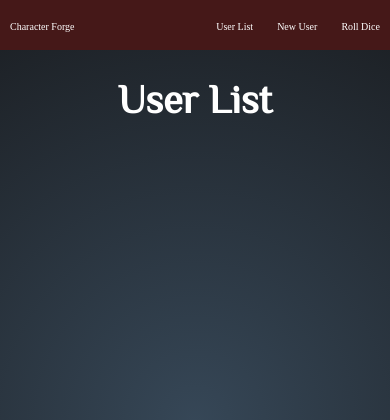
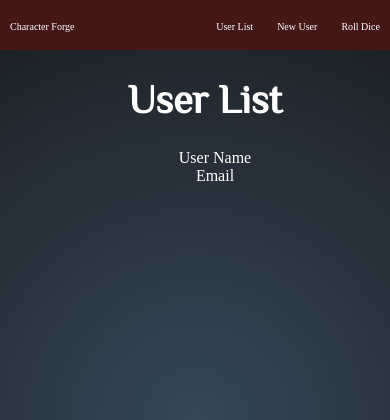
Before and after one commit to cngrubham/Character-Forge, a Django app: page /user/user_index/ in a window 390 px wide. Shown: the top 420 px of the page. Run offline with Django 4.2, Linux system fonts and the light colour scheme; some libraries are stand-ins or nearby versions.

Commit message:
fixed responsive design user_index page

```diff
--- a/main_app/static/css/user_index.css
+++ b/main_app/static/css/user_index.css
@@ -1,12 +1,34 @@
 .user-page-container {
     padding-top: 50px;
     text-align: center;
+    display: flex;
+    flex-direction: column;
+    align-items: center;
+    justify-content: center;
+    text-align: center;
+    width: 100%;
 }
 
 .user-page-container h1 {
     font-size: 2.5rem;
     color: white;
     font-family: 'Philosopher', sans-serif;
+}
+
+.list-label {
+    list-style: none;
+    display: flex;
+    justify-content: center;
+    gap: 70px;
+    padding: 0;
+    width: 50%;
+    margin: 0 auto;
+}
+
+.list-label li {
+    list-style: none;
+    display: inline;
+    color: white;
 }
 
 .grid-container {
@@ -18,45 +40,59 @@
     gap: 10px;
     padding: 20px;
     max-width: 800px;
+    width: 100%;
     margin: 0 auto;
+    justify-content: center;
 }
 
 .user-card {
     display: flex;
     justify-content: space-between;
     align-items: center;
-    background-image: url('/static/images/paper-banner1.png');
-    background-size: cover;
-    background-repeat: no-repeat;
     padding: 15px 40px;
     box-shadow: 0 2px 4px rgba(0, 0, 0, 0.1);
     width: 100%;
     height: 110px;
+    position: relative;
+}
+
+.user-card img {
+    height: 100%;
+    width: 100%;
+    position: absolute;
+    top: 0;
+    left: 0;
+    z-index: -1;
 }
 
 .user-info {
     flex: 1;
+    gap: 70px;
+    display: flex;
+    justify-content: center;
+    align-items: center;
 }
 
 .user-info .user-name {
     font-family: 'Philosopher', sans-serif;
-    font-size: 1.5rem;
-    margin-right: 20px;
+    font-size: 1rem;
 }
 
 .user-info .user-email {
-    margin-left: 20px;
     font-size: 1rem;
     color: #5e5e5e;
 }
 
-.user-actions {
+.user-index-actions {
     display: flex;
-    margin-right: 60px;
+}
+
+.button-box {
+    margin-left: 60px;
 }
 
 .action-button {
-    padding: 10px;
+    padding: 6px;
     color: #fff;
     text-decoration: none;
     border-radius: 5px;
@@ -67,7 +103,7 @@
 
 .action-button.details-button {
     background-color: #303030;
-    margin-left: 60px;
+    width: 20px;
 }
 
 .action-button.edit-button {
@@ -77,3 +113,53 @@
 .action-button.delete-button {
     background-color: #e74c3c;
 }
+
+@media screen and (max-width:870px) {
+    .list-label {
+        width: 100%;
+        justify-content: space-around;
+    }
+
+    .user-card {
+        width: 80%;
+    }
+
+    .button-box {
+        margin-left: 0px;
+    }
+
+    .user-info {
+        flex: 1;
+        flex-direction: column;
+        gap: 20px;
+        padding: 20px;
+    }
+
+    .user-index-actions {
+        flex-direction: column;
+    }
+
+    .list-label {
+        gap: 0;
+        flex-direction: column;
+    }
+}
+
+@media screen and (max-width:500px) {
+    .user-card {
+        max-width: 300px;
+    }
+
+    .user-card img {
+        width: 98%;
+    }
+
+    .list-label {
+
+        padding-left: 20px;
+    }
+
+    .user-page-container h1 {
+        padding-left: 20px;
+    }
+}
--- a/main_app/templates/user/user_index.html
+++ b/main_app/templates/user/user_index.html
@@ -4,17 +4,26 @@
 {% block content %}
 <div class="user-page-container">
     <h1>User List</h1>
+    <ul class="list-label">
+        <li>User Name</li>
+        <li>Email</li>
+    </ul>
     <div class="user-grid">
         {% for user in users %}
         <div class="user-card">
-            <a href="{% url 'user_detail' user.id %}" class="action-button details-button">Details &nbsp&nbsp<i class="fas fa-info-circle"></i></a>
+            <img class="user-card-image" src="{% static 'images/paper-banner.png' %}">
+            <div class="button-box"><a href="{% url 'user_detail' user.id %}" class="action-button details-button"><i
+                        class="fas fa-info-circle"></i></a>
+            </div>
             <div class="user-info">
                 <span class="user-name">{{ user.name }}</span>
                 <span class="user-email">{{ user.email }}</span>
             </div>
-            <div class="user-actions">
-                <a href="{% url 'update_user' user.id %}" class="action-button edit-button"><i class="fas fa-edit"></i></a>
-                <a href="{% url 'delete_user' user.id %}" class="action-button delete-button"><i class="fa-solid fa-trash"></i></a>
+            <div class="user-index-actions">
+                <a href="{% url 'update_user' user.id %}" class="action-button edit-button"><i
+                        class="fas fa-edit"></i></a>
+                <a href="{% url 'delete_user' user.id %}" class="action-button delete-button"><i
+                        class="fa-solid fa-trash"></i></a>
             </div>
         </div>
         {% endfor %}
```
